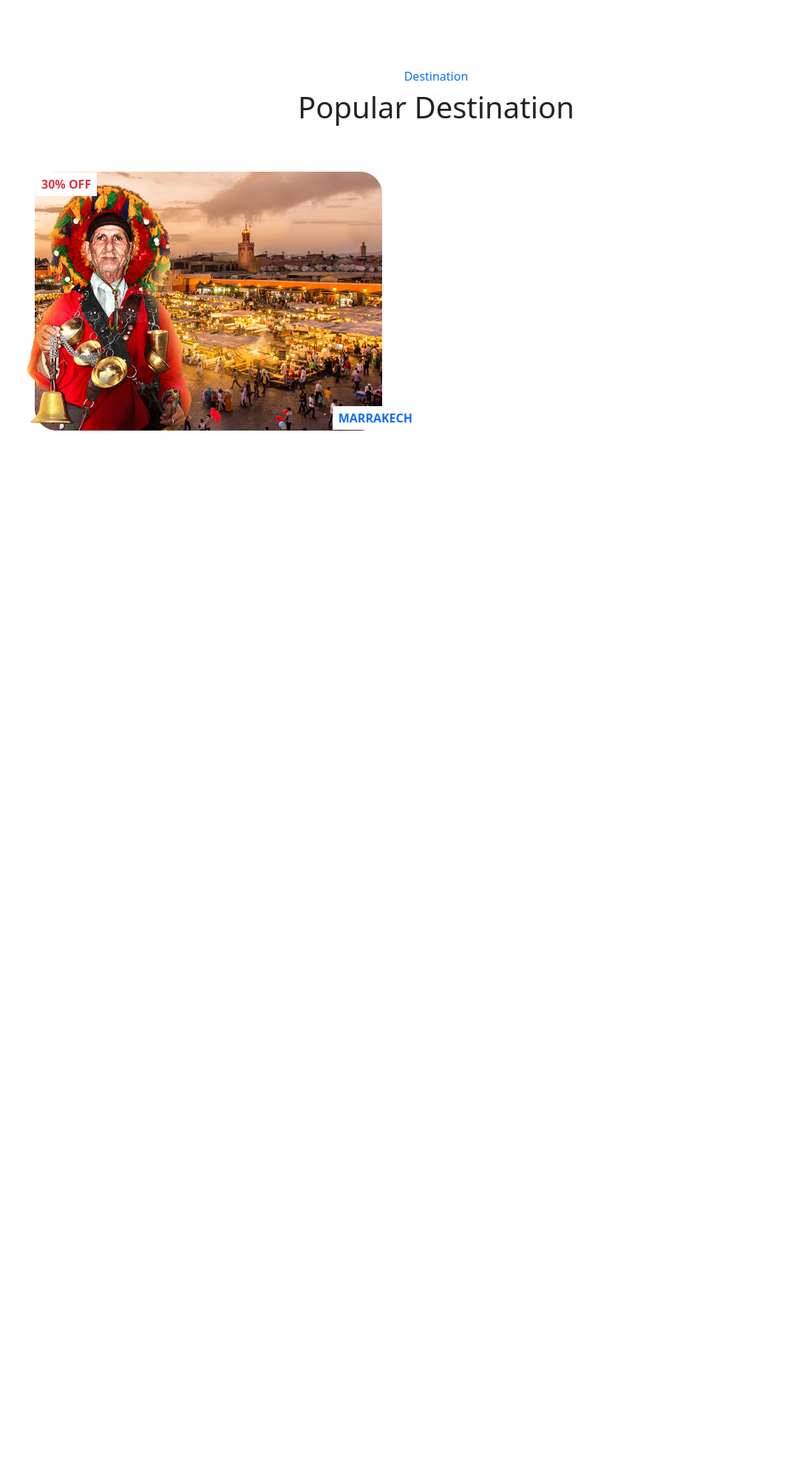
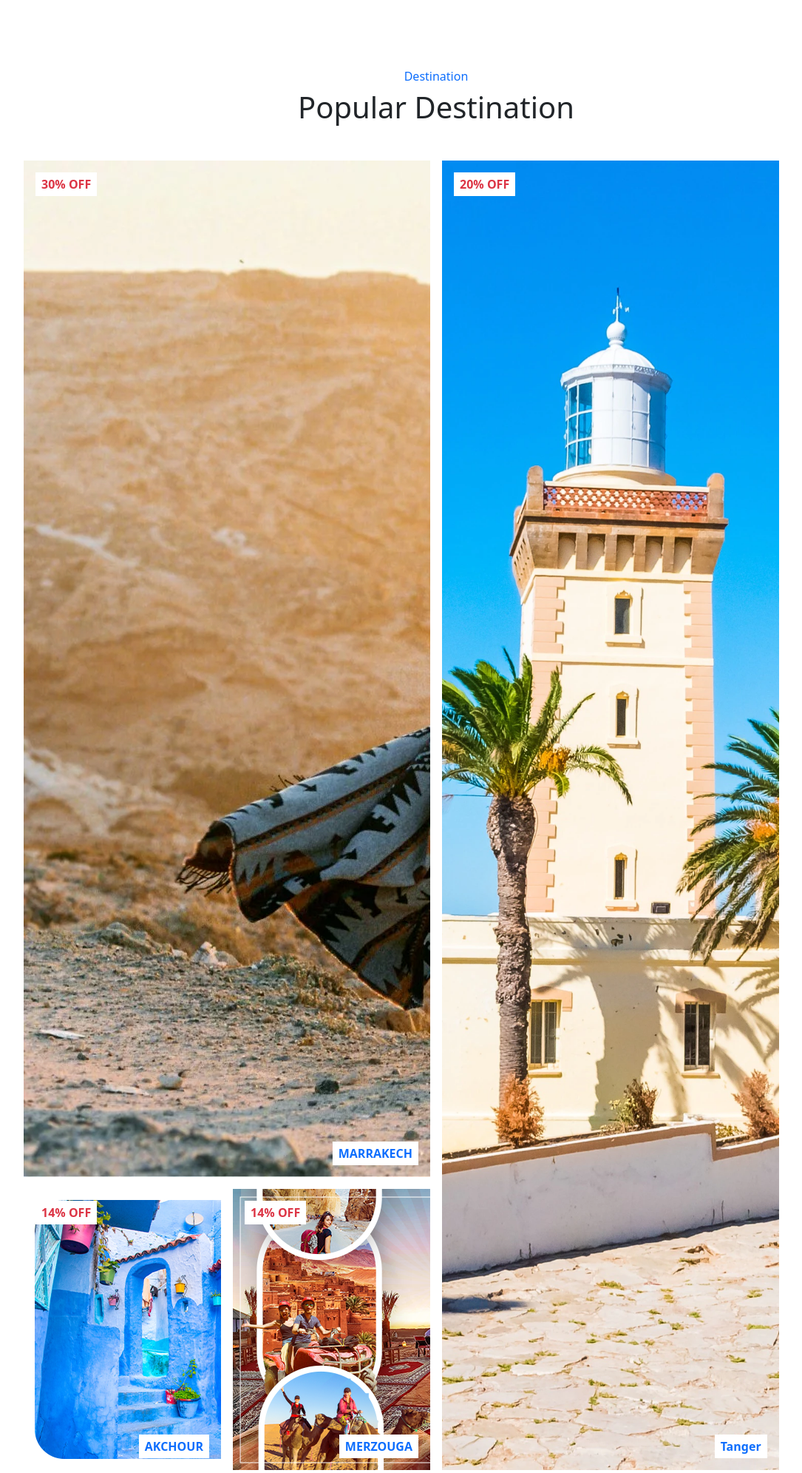
Before and after one commit to ELKABLI-AMINA/fill_rouge, a Laravel app: page / in a window 1280 px wide. Shown: the part 1266-3257 px from the top of the page at 74% size, without its empty margins (50-1135 px from the left). Before the commit the page ends 1848 px from the top, so only its background shows below. Run offline with Laravel 10, Linux system fonts and the light colour scheme; some libraries are stand-ins or nearby versions.

Commit message:
package-1

```diff
--- a/resources/views/home.blade.php
+++ b/resources/views/home.blade.php
@@ -91,21 +91,21 @@
                     <div class="row g-3">
                         <div class="col-lg-12 col-md-12">
                             <a href="" class="d-block position-relative overflow-hidden">
-                                <img src="{{asset('img/kech.jpg')}}" alt="">
+                                <img src="{{asset('img/about.jpg')}}" alt="" class="fluid">
                                 <div class="bg-white text-danger fw-bold position-absolute top-0 start-0 m-3 py-1 px-2">30% OFF </div>
                                 <div class="bg-white text-primary fw-bold position-absolute bottom-0 end-0 m-3 py-1 px-2">MARRAKECH </div>
                             </a>
                         </div>
-                        {{-- <div class="col-lg-6 col-md-12">
+                        <div class="col-lg-6 col-md-12">
                             <a href="" class="d-block position-relative overflow-hidden">
-                                <img src="{{asset('img/Akchour.jpg')}}" alt="">
+                                <img src="{{asset('img/Akchour.jpg')}}" alt=""  class="fluid">
                                 <div class="bg-white text-danger fw-bold position-absolute top-0 start-0 m-3 py-1 px-2">14% OFF </div>
                                 <div class="bg-white text-primary fw-bold position-absolute bottom-0 end-0 m-3 py-1 px-2">AKCHOUR </div>
                             </a>
                         </div>
                         <div class="col-lg-6 col-md-12">
                             <a href="" class="d-block position-relative overflow-hidden">
-                                <img src="{{asset('img/Merzouga.jpg')}}" alt="">
+                                <img src="{{asset('img/Merzouga.jpg')}}" alt=""  class="fluid">
                                 <div class="bg-white text-danger fw-bold position-absolute top-0 start-0 m-3 py-1 px-2">14% OFF </div>
                                 <div class="bg-white text-primary fw-bold position-absolute bottom-0 end-0 m-3 py-1 px-2">MERZOUGA </div>
                             </a>
@@ -119,7 +119,37 @@
                     <div class="bg-white text-danger fw-bold position-absolute top-0 start-0 m-3 py-1 px-2">20% OFF</div>
                     <div class="bg-white text-primary fw-bold position-absolute bottom-0 end-0 m-3 py-1 px-2">Tanger</div>
                 </a></div>
-            </div> --}}
+            </div>
+        </div>
+    </div>
+    {{-- package --}}
+    <div class="container-xxl py-5">
+        <div class="container">
+            <div class="text-center">
+                <h6 class="section-title bg-white text-center text-primary px-3">Packages</h6>
+                <h1 class="mb-5">Awesome Packages</h1>
+            </div>
+            <div class="row g-4 justify-content-center">
+                <div class="col-lg-4 col-md-6">
+                   <div class=" .package-item">
+                    <div class="overflow-hidden">
+                        <img src="{{asset('img/tanger.jpg')}}" alt="" class="img-fluid">
+                    </div>
+                      <div class="d-flex border-bottom">
+                         <small class="flex-fill text-center border-end py-2">
+                            <i class="fa fa-map-marker-alt text-primary me-2"></i> Tanger
+                         </small>
+                         <small class="flex-fill text-center border-end py-2">
+                            <i class="fa fa-map-calender text-primary me-2"></i> 3 days
+                         </small>
+                         <small class="flex-fill text-center border-end py-2">
+                            <i class="fa fa-map-user text-primary me-2"></i> 2 Pers
+                         </small>
+                      </div>
+                   </div>
+
+                </div>
+            </div>
         </div>
     </div>
 
```
Also changed, not shown: public/img/kech.jpg.
